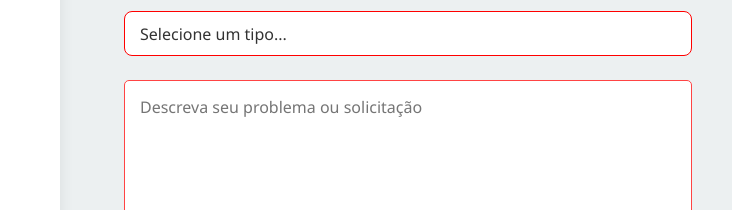
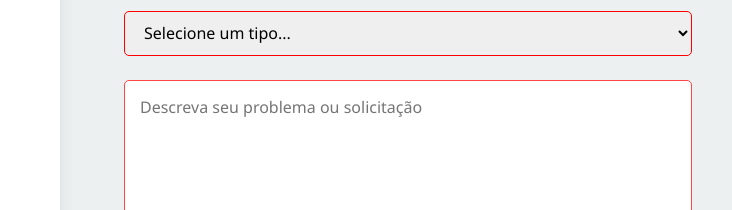
Before and after one commit to chrystiansales/suporte-tecnico, a plain HTML site: page index.html in a window 1280 px wide. Shown: the part 2738-2948 px from the top of the page, 548-1280 px from the left. Drawn offline with nearby package versions, Linux system fonts and the light colour scheme.

Commit message:
Fix stylesheet link in index.html to use main.css for correct styling

```diff
--- a/index.html
+++ b/index.html
@@ -8,7 +8,7 @@
     <meta name="keyword" content="suporte, e-Cidade, tecnologia, atendimento ao usuário">
     <meta name="author" content="Chrystian P. Sales">
     <link rel="stylesheet" href="css-externo/all.min.css">
-    <link rel="stylesheet" href="css-interno/styles.css">
+    <link rel="stylesheet" href="css-interno/main.css">
     <script src="https://cdn.jsdelivr.net/npm/@emailjs/browser@3/dist/email.min.js"></script>
     <script src="js/scripts.js" defer></script>
     <script src="js/email.js" defer></script>
```
